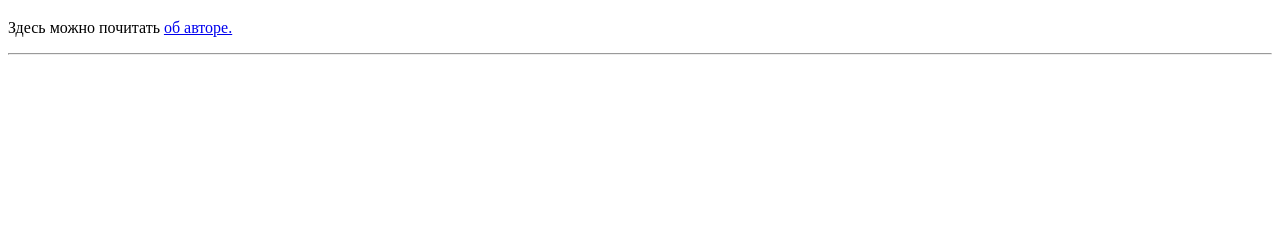
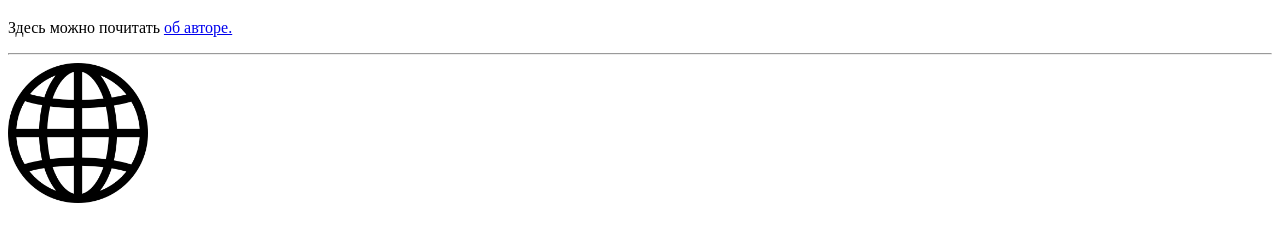
Before and after one commit to nargizaakunova/if-html, a website: page index.html in a window 1280 px wide. Shown: the part 61-302 px from the top of the page. Drawn offline with Linux system fonts and the light colour scheme.

Commit message:
feat: add images dir to project, add img to ./index.html

```diff
--- a/index.html
+++ b/index.html
@@ -12,5 +12,10 @@
     <h1>Моя первая страница</h1>
     <p>Здесь можно почитать <a href="./about/">об авторе.</a></p>
     <hr />
+    <img
+      src="./images/web.png"
+      alt="World wide web - Free web icons"
+      width="140"
+    />
   </body>
 </html>
```
Also changed, not shown: images/web.png (added).
